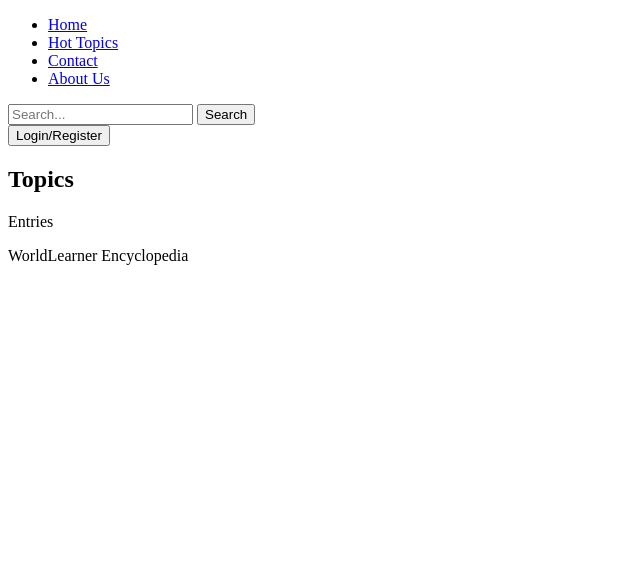
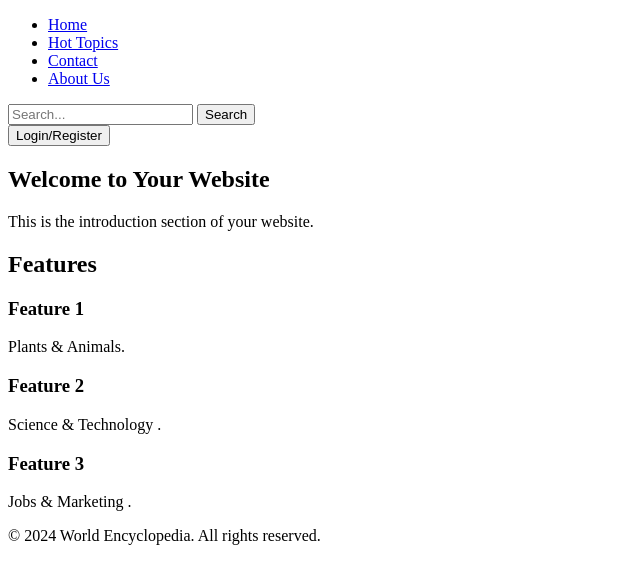
Before and after one commit to HotdogSold/WorldLearner, a plain HTML site: page index.html in a window 1280 px wide. Shown: the whole page, without its empty margins (0-640 px from the left). Drawn offline with Linux system fonts and the light colour scheme.

Commit message:
Update index.html

```diff
--- a/index.html
+++ b/index.html
@@ -28,15 +28,31 @@
 
 <main>
 
-   <article id="entry-1">
-       <h2>Topics</h2>
-       <p>Entries</p>
-   </article>
+   <section id="intro">
+            <h2>Welcome to Your Website</h2>
+            <p>This is the introduction section of your website.</p>
+        </section>
+
+        <section id="features">
+            <h2>Features</h2>
+            <div class="feature">
+                <h3>Feature 1</h3>
+                <p>Plants & Animals.</p>
+            </div>
+            <div class="feature">
+                <h3>Feature 2</h3>
+                <p>Science & Technology .</p>
+            </div>
+            <div class="feature">
+                 <h3>Feature 3</h3>
+                <p>Jobs & Marketing .</p>
+            </div>
+        </section>
 
 </main>
 
 <footer>
-   WorldLearner Encyclopedia
+   <p>&copy; 2024 World Encyclopedia. All rights reserved.</p>
 </footer>
 
 </body>
```
